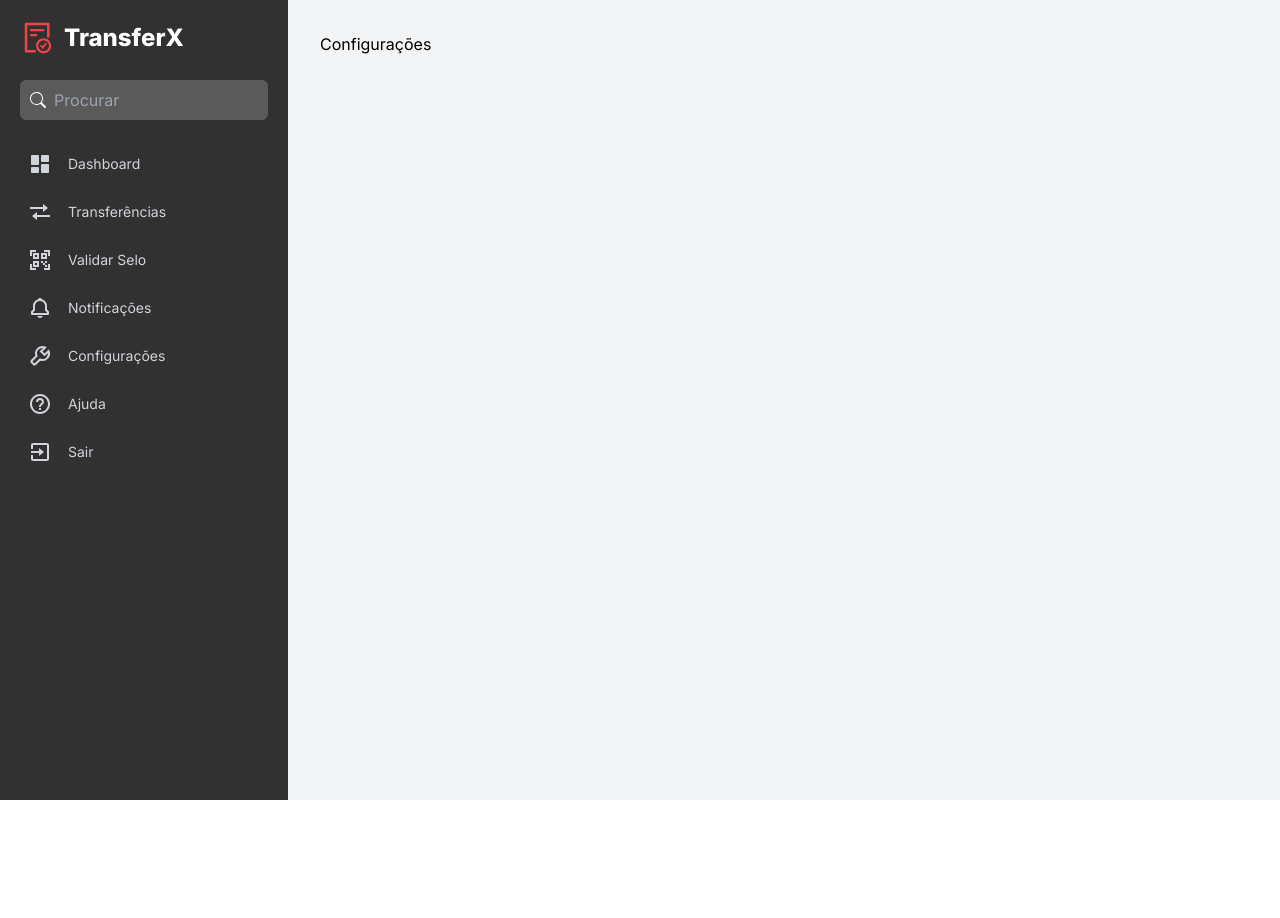
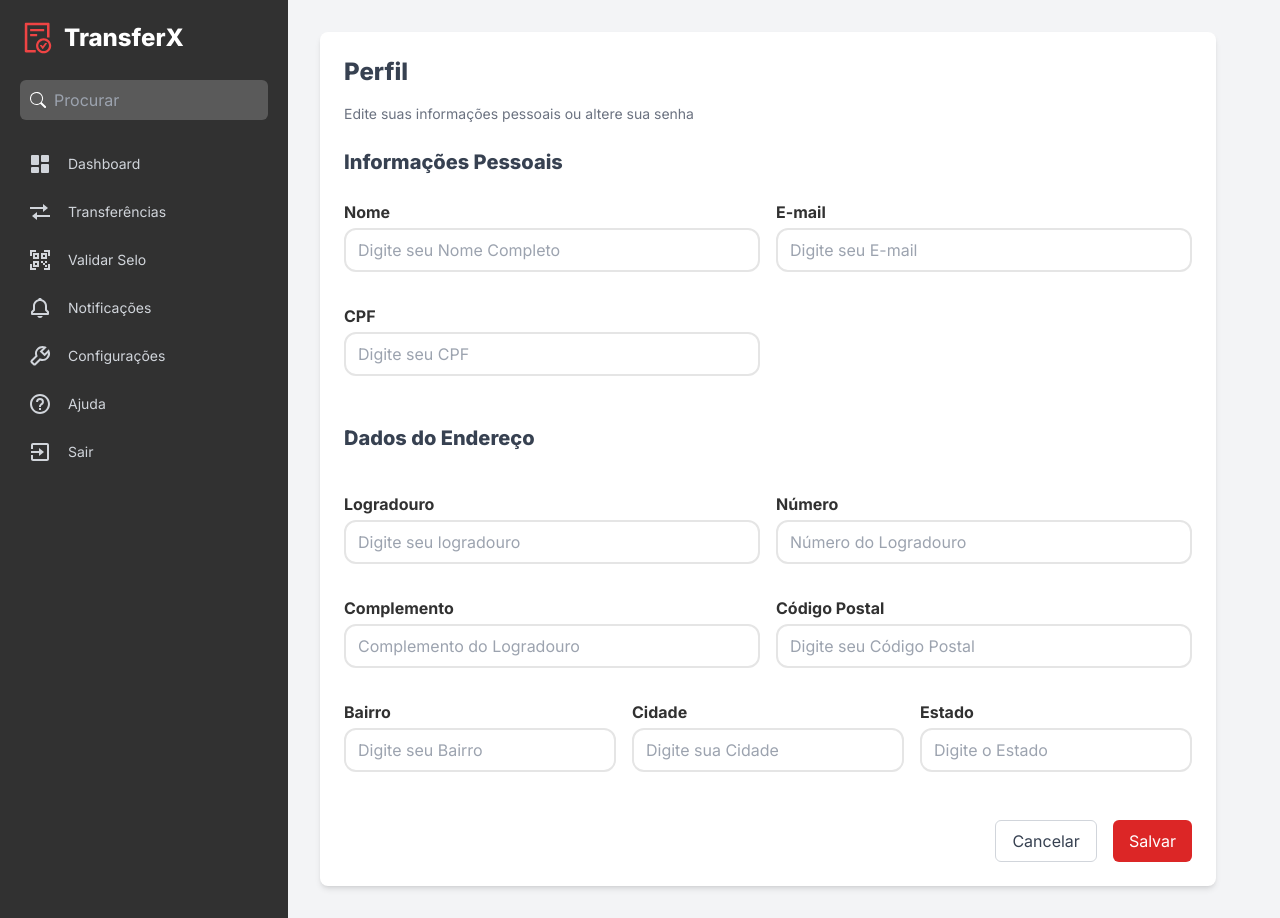
Before and after one commit to TransferX/transferxFront, a Next.js app: page /configuracoes in a window 1280 px wide. Before the commit the page ends 800 px from the top, so only its background shows below. Built offline with nearby package versions, Linux system fonts and the light colour scheme.

Commit message:
[FEAT] Page Configurações

```diff
--- a/app/_components/forms/registerUserForm/PersonalDetailsStep.tsx
+++ b/app/_components/forms/registerUserForm/PersonalDetailsStep.tsx
@@ -5,18 +5,12 @@ const PersonalDataStep = () => (
   <h6 className=" font-extrabold text-cinzaMedio text-1xl ">Dados Pessoais</h6>
     <Input
       label="Nome"
-      placeholder="Digite seu Nome"
+      placeholder="Digite seu Nome Completo"
       id="nome"
       name="nome"
       type="nome"
     />
-    <Input
-      label="Sobrenome"
-      placeholder="Digite seu Sobrenome"
-      id="sobrenome"
-      name="sobrenome"
-      type="sobrenome"
-    />
+
     <Input
       label="E-mail"
       placeholder="Digite seu E-mail"
--- a/app/configuracoes/page.tsx
+++ b/app/configuracoes/page.tsx
@@ -1,13 +1,121 @@
 "use client"
 import Sidebar from "../_components/sidebar/Sidebar";
+import Input from "../_components/ui/Input";
 
 const Configuracoes = () => {
   return (
     <div className="flex">
       <Sidebar />
-      <div className="flex-1 p-4 mt-16 lg:mt-0 sm:p-6 lg:p-8 bg-gray-100 ml-0">
-  Configurações
-    </div>
+      <div className="flex-1 p-4 mt-16 lg:mt-0 sm:p-6 lg:p-8 bg-gray-100">
+        <section className="bg-white p-6 rounded-lg shadow-md w-full max-w-4xl">
+          <h2 className="mb-4 font-extrabold text-gray-700 text-2xl">
+            Perfil
+          </h2>
+          <span className="text-gray-500 text-sm mb-6 block">
+            Edite suas informações pessoais ou altere sua senha
+          </span>
+
+          <h6 className="font-extrabold text-gray-700 text-xl mb-4">
+            Informações Pessoais
+          </h6>
+
+          <form className="grid grid-cols-1 gap-4 md:grid-cols-2">
+            <Input
+              label="Nome"
+              placeholder="Digite seu Nome Completo"
+              id="nome"
+              name="nome"
+              type="text"
+            />
+            <Input
+              label="E-mail"
+              placeholder="Digite seu E-mail"
+              id="email"
+              name="email"
+              type="email"
+            />
+            <Input
+              label="CPF"
+              placeholder="Digite seu CPF"
+              id="cpf"
+              name="cpf"
+              type="text"
+            />
+
+            <h6 className="font-extrabold text-gray-700 text-xl col-span-full mt-6 mb-4">
+              Dados do Endereço
+            </h6>
+
+            <Input
+              label="Logradouro"
+              placeholder="Digite seu logradouro"
+              id="logradouro"
+              name="logradouro"
+              type="text"
+            />
+            <Input
+              label="Número"
+              placeholder="Número do Logradouro"
+              id="numero"
+              name="numero"
+              type="text"
+            />
+            <Input
+              label="Complemento"
+              placeholder="Complemento do Logradouro"
+              id="complemento"
+              name="complemento"
+              type="text"
+            />
+            <Input
+              label="Código Postal"
+              placeholder="Digite seu Código Postal"
+              id="codigoPostal"
+              name="codigoPostal"
+              type="text"
+            />
+
+            <div className="grid grid-cols-1 gap-4 md:grid-cols-3 col-span-full">
+              <Input
+                label="Bairro"
+                placeholder="Digite seu Bairro"
+                id="bairro"
+                name="bairro"
+                type="text"
+              />
+              <Input
+                label="Cidade"
+                placeholder="Digite sua Cidade"
+                id="cidade"
+                name="cidade"
+                type="text"
+              />
+              <Input
+                label="Estado"
+                placeholder="Digite o Estado"
+                id="estado"
+                name="estado"
+                type="text"
+              />
+            </div>
+
+            <div className="col-span-full flex justify-end space-x-4 mt-6">
+              <button
+                type="button"
+                className="py-2 px-4 border border-gray-300 rounded-md text-gray-700 hover:bg-gray-50"
+              >
+                Cancelar
+              </button>
+              <button
+                type="submit"
+                className="py-2 px-4 bg-red-600 text-white rounded-md hover:bg-red-700"
+              >
+                Salvar
+              </button>
+            </div>
+          </form>
+        </section>
+      </div>
     </div>
   )
 }
```
